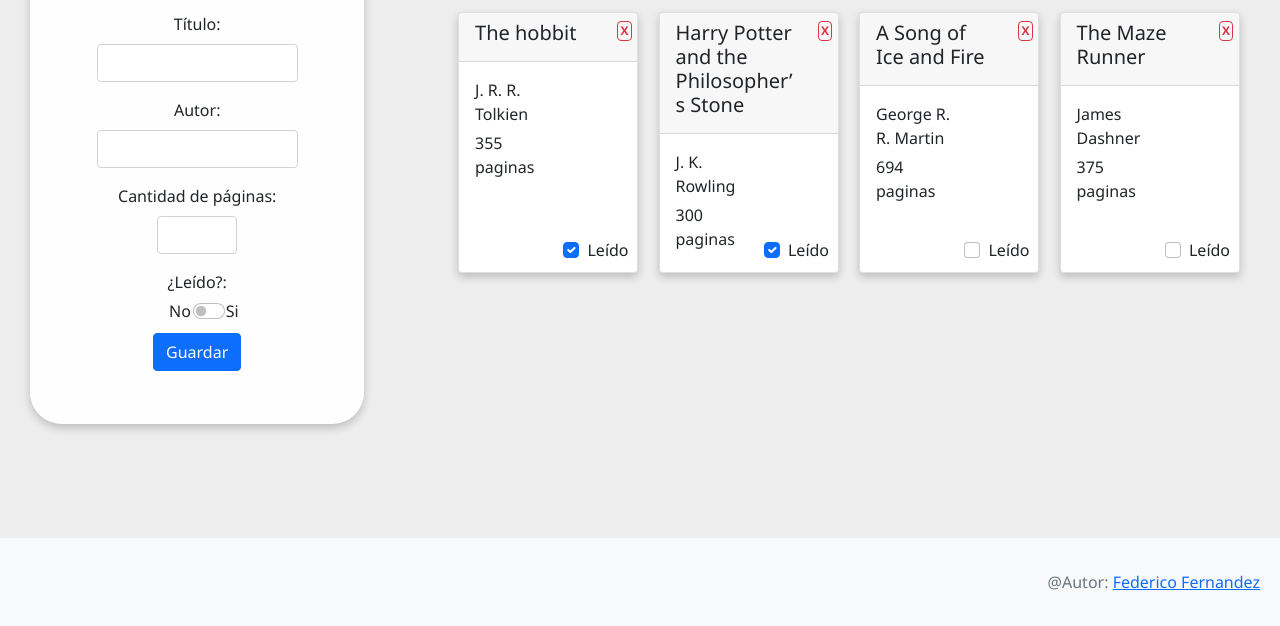
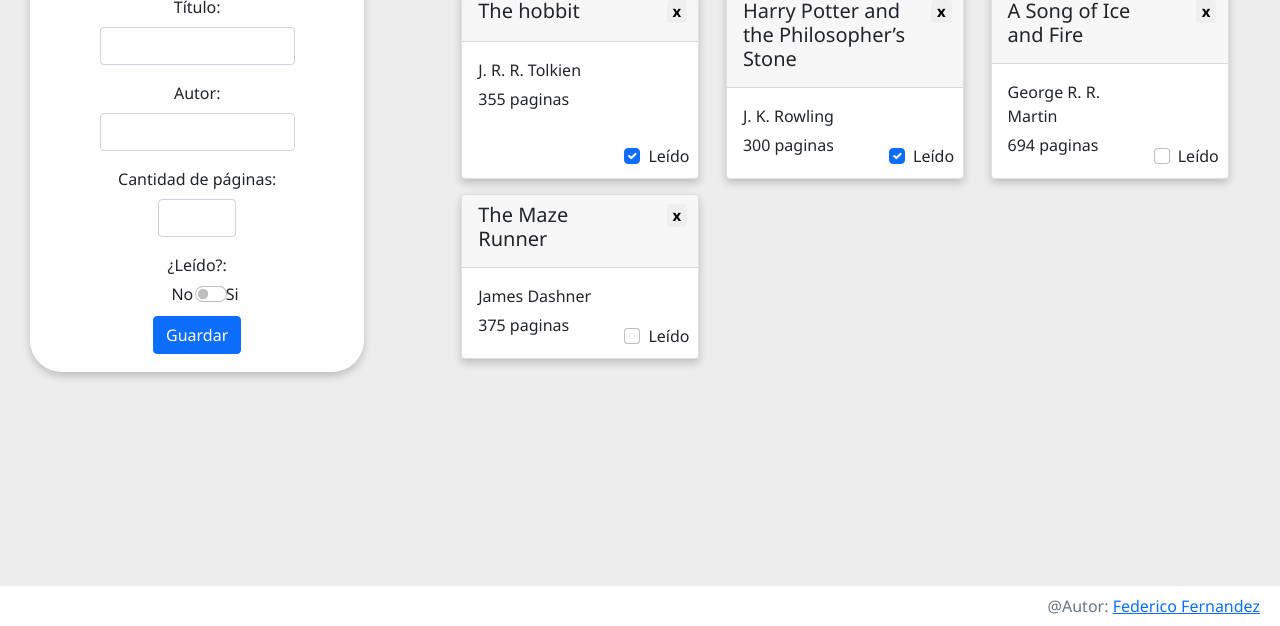
Before and after one commit to Fede-F/Library, a plain HTML site: page index.html in a window 1280 px wide. Shown: the part 174-800 px from the top of the page. Drawn offline with nearby package versions, Linux system fonts and the light colour scheme.

Commit message:
UI fixed and validation for input added

```diff
--- a/Library.js
+++ b/Library.js
@@ -13,7 +13,6 @@
     }
 }
 
-
 const LibraryLogic = (() => {
     let myLibrary = [];
     let bookId = 0;
@@ -28,7 +27,6 @@
     }
 
     const LibraryLoad = () => {
-
         //Si hay datos en la sesion los guardo dentro del array local
         if (sessionStorage.getItem('books')) {
             myLibrary = JSON.parse(sessionStorage.getItem('books'))
@@ -52,7 +50,6 @@
 
     //Agrega el nuevo libro a la lista
     const addBookToLibrary = (title, author, pages, read) => {
-
         if (validateEntry(title, author, pages)) {
             bookId++;
             let newBook = new Book(bookId, title, author, pages, read);
@@ -99,20 +96,15 @@
         for (var i = 0; i < myLibrary.length; i++)
             if (myLibrary[i].bookId === bookReadId) {
                 if (checkboxElem.checked) {
-                    if (myLibrary[i].read != "Si") {
-                        myLibrary[i].read = "Si"
-                    }
+                    myLibrary[i].read = "Si"
                 } else {
-                    if (myLibrary[i].read != "No") {
-                        myLibrary[i].read = "No"
-                    }
+                    myLibrary[i].read = "No"
                 }
                 //guardo el cambio
                 updateSessionStore()
                 break;
             }
     }
-
     //Elimina el div y el libro del array
     const deleteBook = (bookIdDel) => {
         //Recorre el array
@@ -129,7 +121,6 @@
             }
     }
 
-
     return {
         LibraryLoad,
         addBookToLibrary,
@@ -138,14 +129,9 @@
     };
 })();
 
-
-
 const displayController = (() => {
-
     //Se obtiene el container donde se van a mostrar la lista de libros
     const container = document.getElementById('listBooks');
-
-
     //Muestra los libros en tarjetas
     const ShowBookList = (bookId, title, author, pages, read) => {
         let content;
@@ -164,7 +150,9 @@
         <div class="card" id="${bookId}">
             <div class="card-header" id="heading-${bookId}">
                 <h5>${title}</h5>
-                <button type="button" id="deleteBook" class="btn btn-outline-danger" onclick="LibraryLogic.deleteBook(${bookId})">X</button>
+                <div id="deleteButton_div">
+                    <button type="button" id="deleteBook" onclick="LibraryLogic.deleteBook(${bookId})">x</button>
+                </div>
             </div>
             <div class="card-body">
                 <div id="bookInfo">
@@ -183,7 +171,6 @@
         container.innerHTML += content;
     };
 
-
     const successMessage = (state) => {
         let successMessage = document.getElementById('alert');
         successMessage.style.display = state;
@@ -192,14 +179,12 @@
             return;
         }
         return;
-
     };
 
     //Mensaje de alerta
     const alertMessage = (message) => {
         alert(message);
         return;
-
     };
 
     //Guarda los datos ingresados cuando se presiona el boton guardar
--- a/index.html
+++ b/index.html
@@ -21,15 +21,15 @@
         <form name="newBook" id="newBook">
           <div class="mb-3">
             <label for="bookTitle" class="form-label">Título:</label>
-            <input type="text" class="form-control" id="bookTitle">
+            <input type="text" class="form-control" id="bookTitle" required>
           </div>
           <div class="mb-3">
             <label for="bookAuthor" class="form-label">Autor:</label>
-            <input type="text" class="form-control" id="bookAuthor">
+            <input type="text" class="form-control" id="bookAuthor" required>
           </div>
           <div class="mb-3">
             <label for="bookPages" class="form-label">Cantidad de páginas:</label>
-            <input type="number " class="form-control" id="bookPages">
+            <input type="number " class="form-control" id="bookPages" required>
           </div>
           <p>¿Leído?:</p>
           <div class="form-check form-switch" id="switch_div">
@@ -37,7 +37,7 @@
             <input class="form-check-input" type="checkbox" id="readSiwtch">
             <label class="form-check-label" for="readSiwtch">Si</label>
           </div>
-          <button type="button" class="btn btn-primary" id="b_save" onclick="displayController.submitForm()">Guardar</button>
+          <button type="submit" class="btn btn-primary" id="b_save" onclick="displayController.submitForm()">Guardar</button>
         </form>
         <div class="alert alert-success" role="alert" id="alert">
           ¡Libro guardado exitosamente!
@@ -53,7 +53,7 @@
     </div>
   </div>
 <footer>
-  <div class="bg-light py-4">
+  <div class="footer_div">
     <p id="footer_txt" class="text-muted mb-0 py-2">@Autor: <a href="https://github.com/Fede-F/Library">Federico Fernandez</a></p>
   </div>
 </footer>
--- a/style.css
+++ b/style.css
@@ -14,6 +14,7 @@
     grid-template-columns:35% 65%;
     width: auto;
     height: auto;
+    padding-bottom: 50px;
 }
 
 p{
@@ -22,14 +23,13 @@
 
 h1{
     margin-top: 10px;
-    margin-bottom: 50px;
     color:#666666;
     text-shadow: -1px -2px 1px #000000;
 
 }
 
 h2{
-    margin-top: 10px;
+    margin-top: 30px;
     margin-bottom: 30px;
 }
 
@@ -66,6 +66,7 @@
     width: 80%;
     height: 480px;
     background-color: rgba(255, 255, 255, 0.952);
+    padding: 5px;
 }
 
 /*Columna de lista de libros*/
@@ -76,7 +77,7 @@
 
 #listBooks{
     display: grid;
-    grid-template-columns: 25% 25% 25% 25%;
+    grid-template-columns: 33% 33% 33%;
 }
 
 button{
@@ -135,14 +136,25 @@
     padding: 1px 1px;
 }
 
+#deleteButton_div{
+    height: 100%;
+}
+
 /*Boton de eliminar*/
 #deleteBook{
     padding: 0px;
     width: 50%;
-    height: 20px;
     margin-left: 25px;
-    font-weight: bold ;
-    font-size: 12px;
+    font-weight: bold;
+    font-size: 15px;
+    border: none;
+    border-radius: 4px;
+    transition: 0.4s ease;
+  }
+
+  #deleteBook:hover{
+      background-color: tomato;
+      color:white;
   }
 
 /*Informacion del libro*/
@@ -158,12 +170,16 @@
 }
 
 footer{
-    position:absolute;
+    position:fixed;
     bottom: 0px;
     text-align: end;
     width: 100%;
 
 
+
+}
+.footer_div{
+    background-color: white;
 }
 
 #footer_txt{
```
